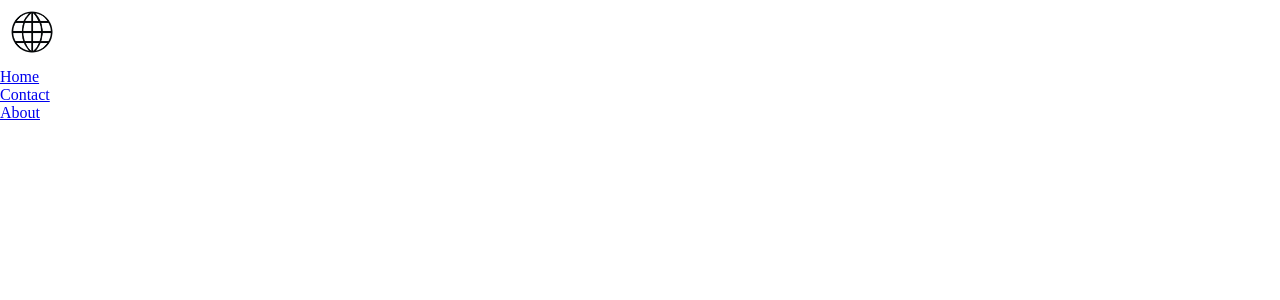
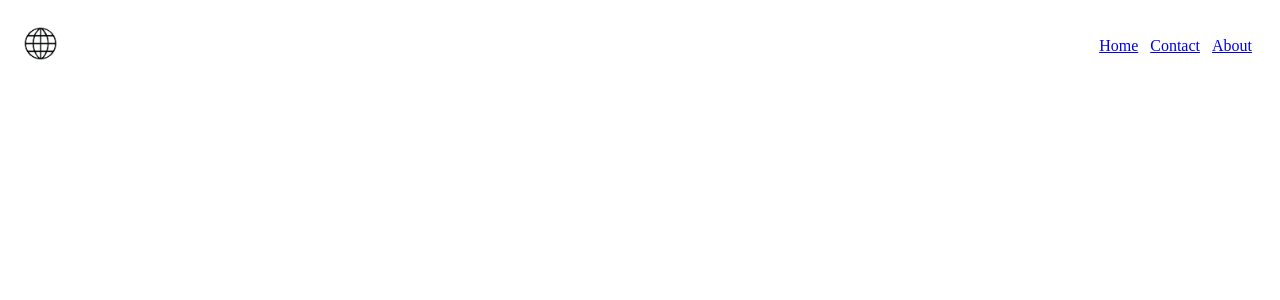
Before and after one commit to Munsa1/react-testing-with-enzyme, a React (Create React App) app: page / in a window 1280 px wide. Shown: the top 300 px of the page. Built offline with nearby package versions, Linux system fonts and the light colour scheme.

Commit message:
Align header properly

```diff
--- a/src/components/header/header.js
+++ b/src/components/header/header.js
@@ -11,8 +11,8 @@ const Header = ()=>{
                 <div className="logo">
                     <img src={myLogo} alt="Logo" />
                 </div>
-                <div className='nav-links'>
-                    <ul>
+                <div className='nav-links-container'>
+                    <ul className='nav-links'>
                         <a href='#'><li>Home</li></a>
                         <a href='#'><li>Contact</li></a>
                         <a href='#'><li>About</li></a>
--- a/src/components/header/header.scss
+++ b/src/components/header/header.scss
@@ -1,42 +1,16 @@
+.wrap {
+    display: flex;
+    align-items: center;
+    justify-content: space-between;
+    margin: 19px 16px;
+}
+
+.nav-links {
+    display: flex;
+    padding: 12px;
+    gap: 12px;
+}
+
 .logo img {
     width: 5%
 }
-
-
-
-
-
-header {
-    // display: block;
-    // width: 100%;
-    // height: 50px;
-    // margin: 0 auto;
-    // padding: 0 10px;
-    // background: #ca9d9d12;
-
-
-    // .wrap {
-    //     position: relative;
-    //     display: block;
-    //     width: 100%;
-    //     height: 100%;
-    //     margin: 0 auto;
-    //     max-width: 980px;
-
-    //     .logo {
-    //         display: block;
-    //         width: 120px;
-    //         position: absolute;
-    //         left: 10px;
-    //         top: 50px;
-    //         -webkit-transform: translateY(-50%) ;
-    //         -moz-transform: translateY(-50%);
-
-    //         img {
-    //             display: block;
-    //             width: 100%;
-    //             margin: 0;
-    //         }
-    //     }
-    // }
-}
```
